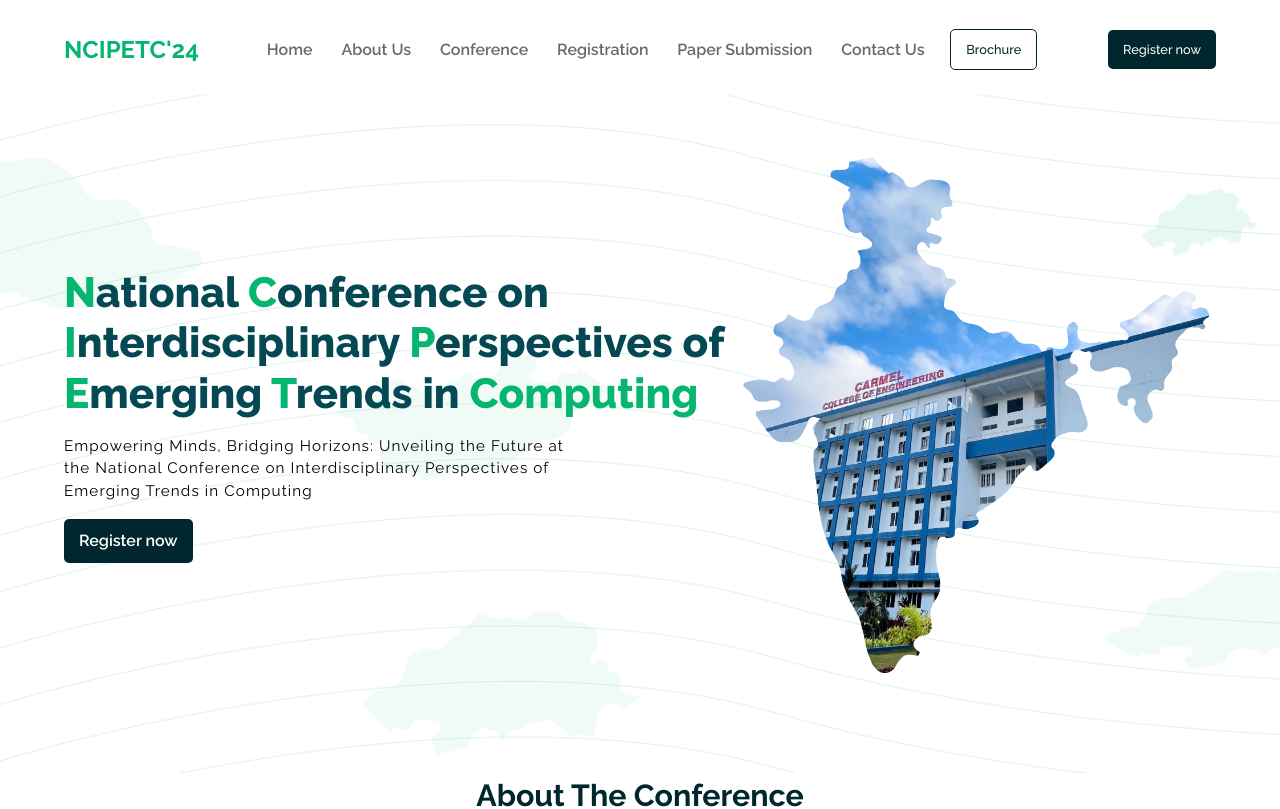
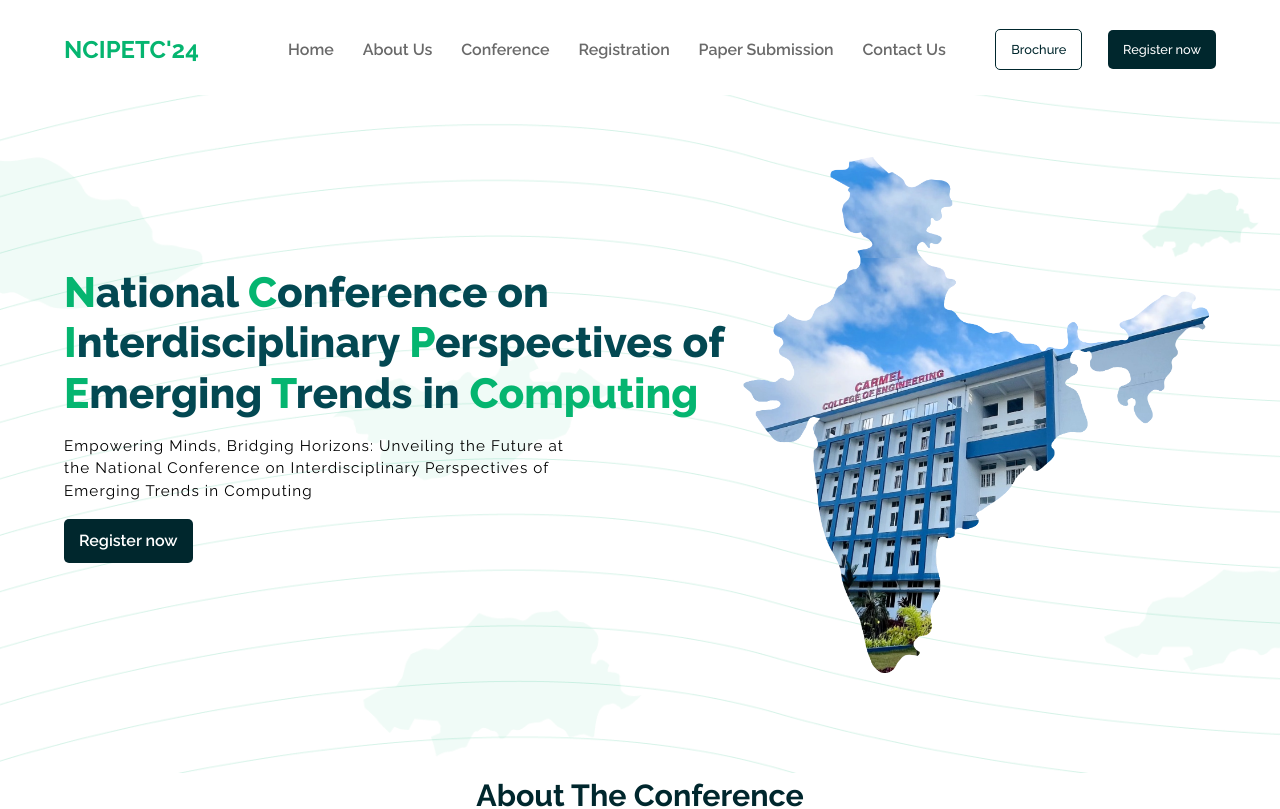
Before and after one commit to AbhishekNSanthosh/ncipetc24, a Next.js app: page / in a window 1280 px wide. Shown: the top 809 px of the page. Built offline with nearby package versions, Linux system fonts and the light colour scheme.

Commit message:
refactor:download button changed

```diff
--- a/src/styles/scss/navbar.module.scss
+++ b/src/styles/scss/navbar.module.scss
@@ -76,10 +76,11 @@
 }
 
 .right {
-    flex: 3;
+    flex: 2.5;
     display: flex;
+    gap: 2vw;
     align-items: center;
-    justify-content: space-between;
+    justify-content: flex-end;
 }
 
 @media only screen and (max-width: 880px) {
```
